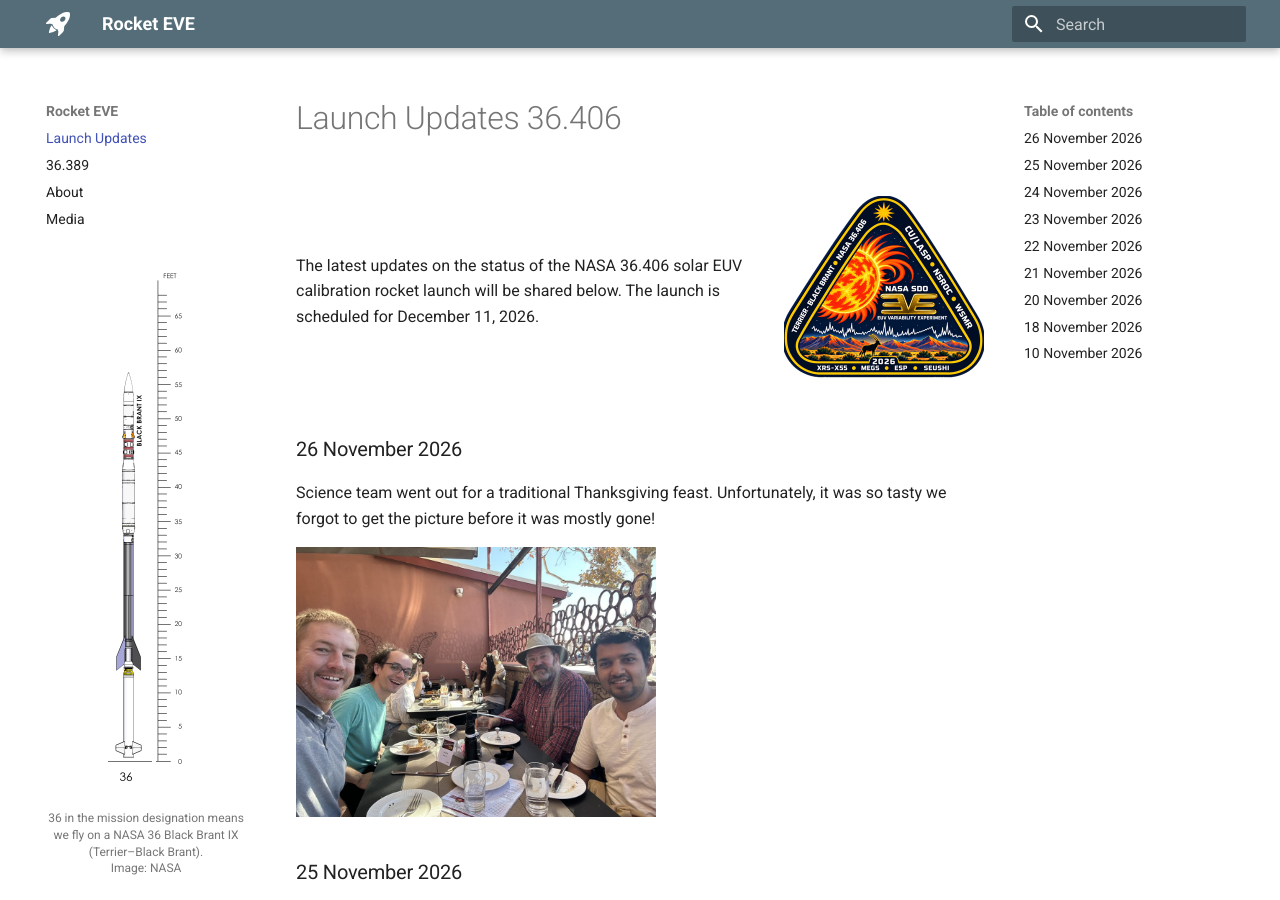
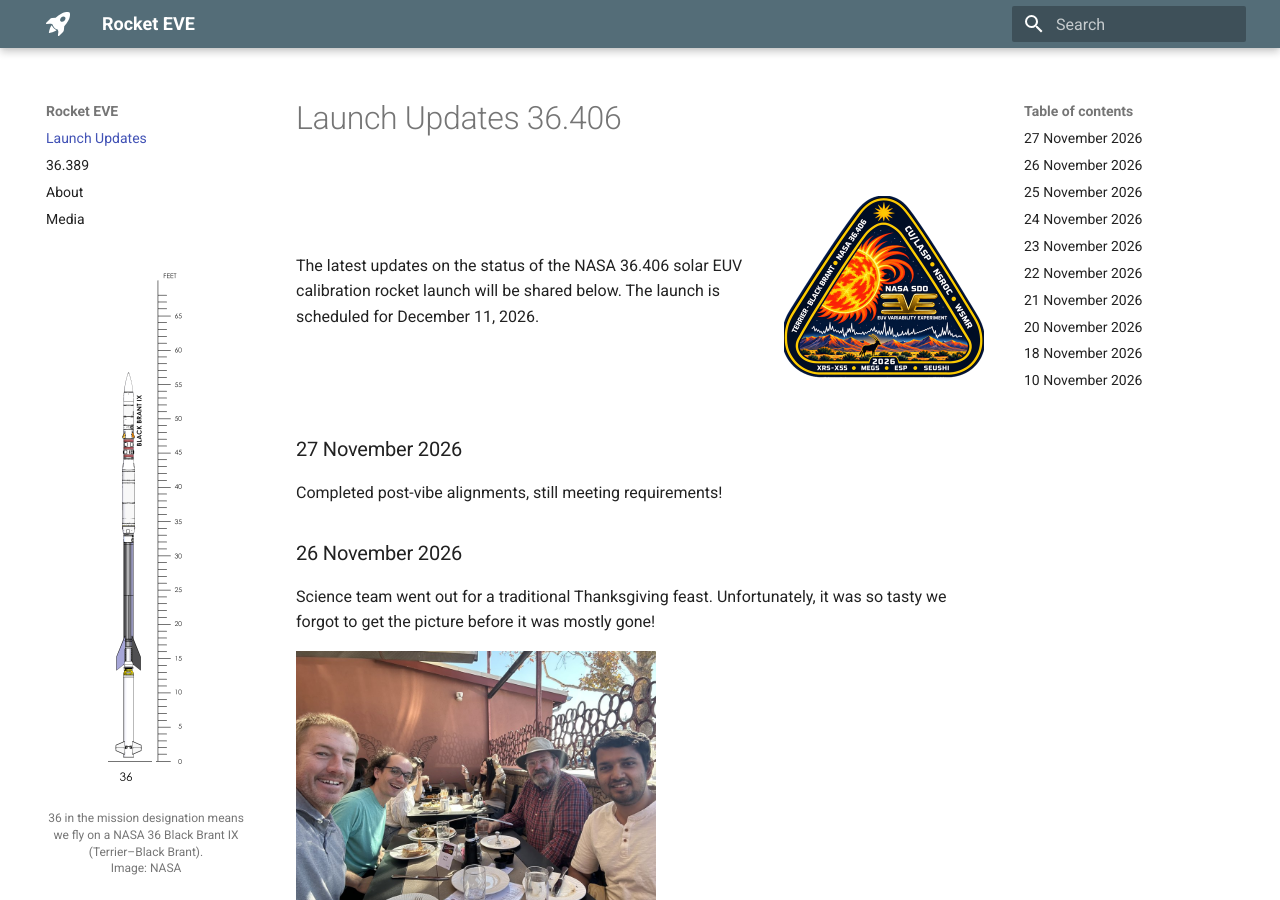
Before and after one commit to rocket-eve/launch-site, an MkDocs documentation site: the page built from docs/index.md, in a window 1280 px wide and 900 px high. Built offline with MkDocs 1.6.1 and Material for MkDocs 9.7.7, drawn with Linux system fonts in a browser that asks for light colours.

Commit message:
adding log for 11/27

```diff
--- a/docs/index.md
+++ b/docs/index.md
@@ -12,6 +12,10 @@ The latest updates on the status of the NASA 36.406 solar EUV calibration rocket
 
 </div>
 </div>
+
+### 27 November 2026
+
+Completed post-vibe alignments, still meeting requirements!
 
 ### 26 November 2026
 
```
